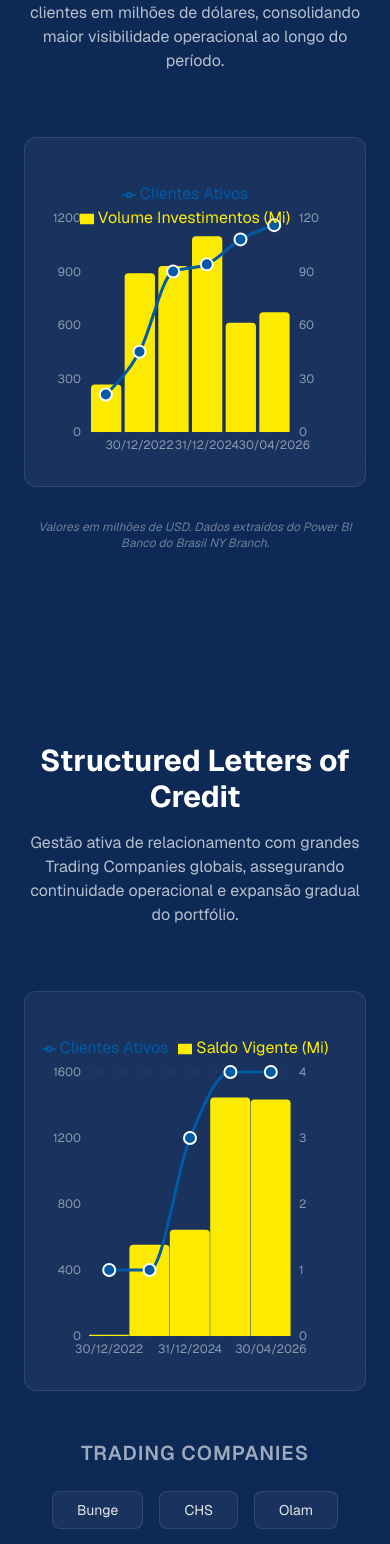
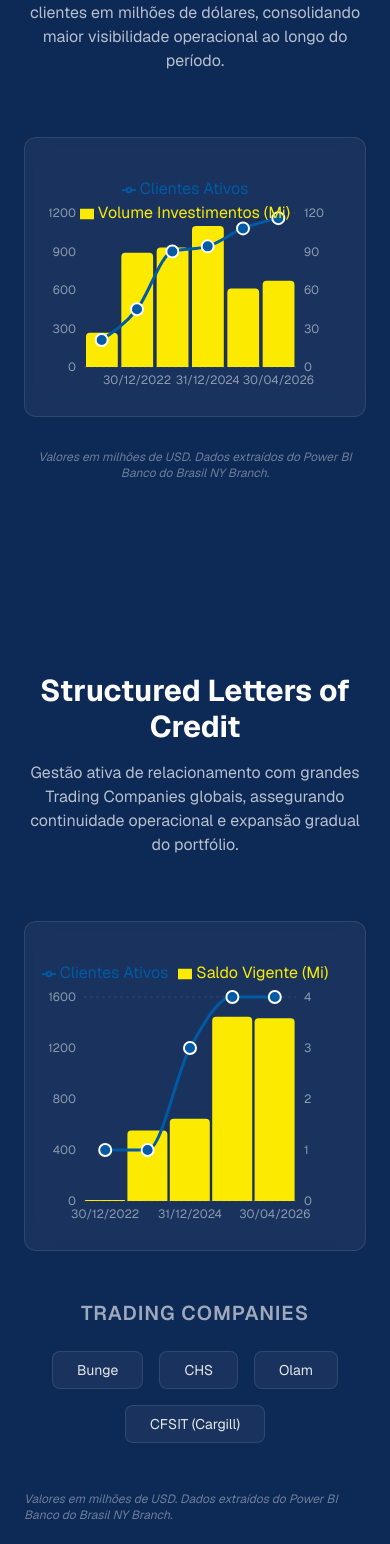
Before and after one commit to skintryker/bbny-presentation, a Next.js app: page / in a window 390 px wide. Shown: the part 1039-2583 px from the top of the page. Built offline with nearby package versions, Linux system fonts and the light colour scheme.

Commit message:
fix: further reduce chart size and padding for mobile-only viewing

```diff
--- a/src/components/Funding.tsx
+++ b/src/components/Funding.tsx
@@ -25,12 +25,12 @@ const Funding = () => {
           <p className="text-white/70 max-w-3xl mx-auto">{funding.description}</p>
         </div>
 
-        <div className="glass-card p-4 md:p-8 mb-12">
-          <div className="h-[350px] md:h-[450px] w-full">
+        <div className="glass-card p-3 sm:p-4 md:p-8 mb-12">
+          <div className="h-[280px] sm:h-[350px] md:h-[450px] w-full">
             <ResponsiveContainer width="100%" height="100%">
               <ComposedChart
                 data={funding.chartData}
-                margin={{ top: 20, right: -10, left: -20, bottom: 0 }}
+                margin={{ top: 15, right: -15, left: -25, bottom: -5 }}
               >
                 <CartesianGrid strokeDasharray="3 3" stroke="rgba(255,255,255,0.1)" vertical={false} />
                 <XAxis
--- a/src/components/Performance.tsx
+++ b/src/components/Performance.tsx
@@ -16,11 +16,11 @@ export default function Performance() {
           <p className="text-white/70 max-w-3xl mx-auto">{performance.description}</p>
         </div>
 
-        <div className="h-[350px] md:h-[500px] w-full glass-card p-4 md:p-8">
+        <div className="h-[280px] sm:h-[350px] md:h-[500px] w-full glass-card p-3 sm:p-4 md:p-8">
           <ResponsiveContainer width="100%" height="100%">
             <ComposedChart
               data={performance.chartData}
-              margin={{ top: 20, right: -10, left: -20, bottom: 0 }}
+              margin={{ top: 15, right: -15, left: -25, bottom: -5 }}
             >
               <CartesianGrid strokeDasharray="3 3" stroke="rgba(255,255,255,0.1)" vertical={false} />
               <XAxis
```
Also changed, not shown: 1 other file (tests, documents, lock files or other folders).
